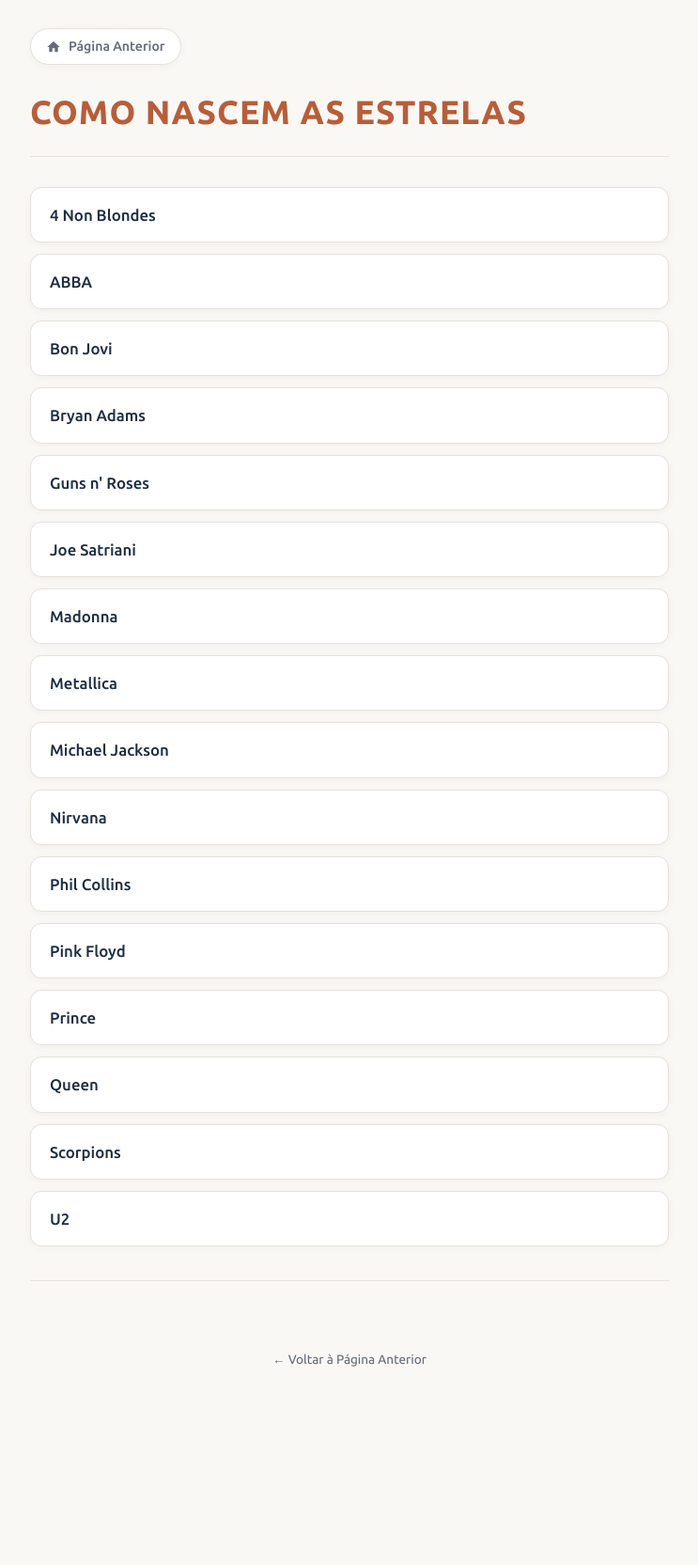
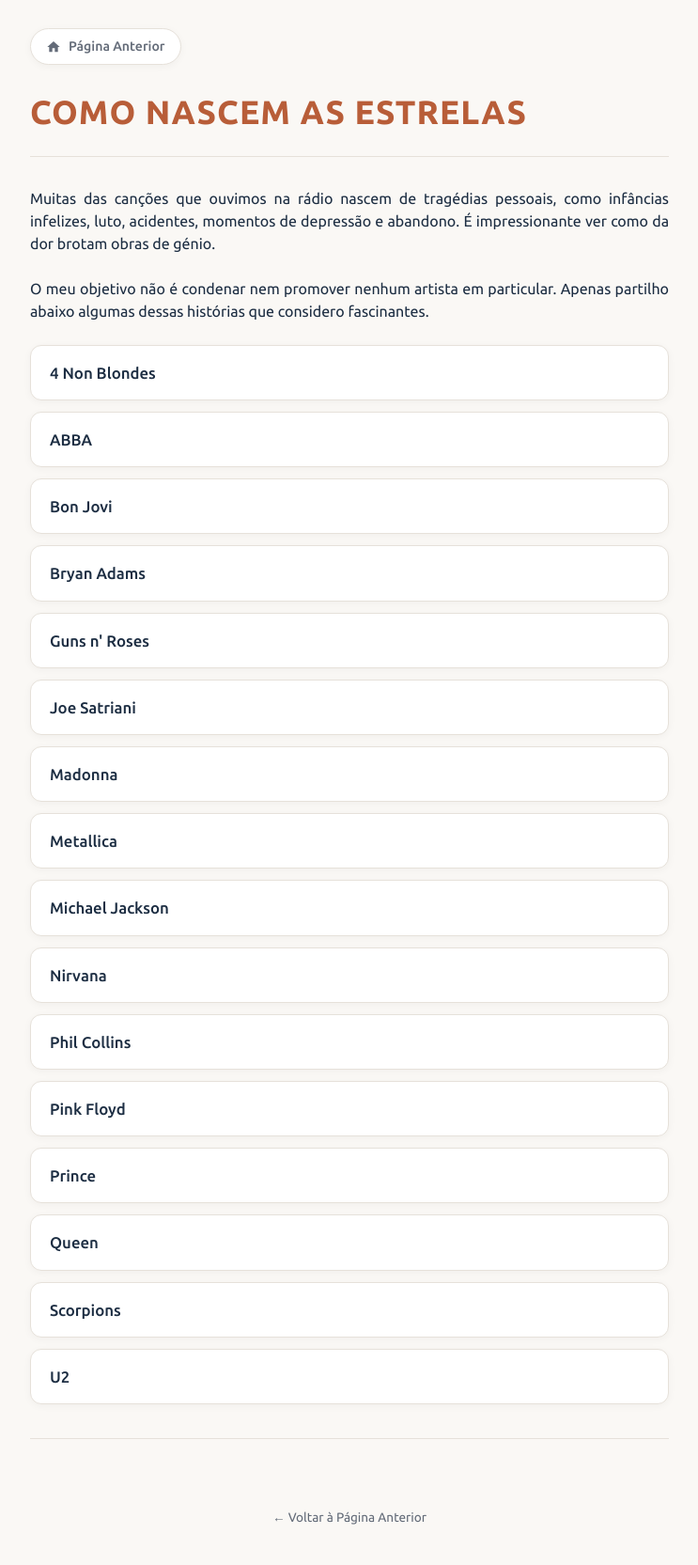
Before and after one commit to joaquim-capitao/musica, a Jekyll site: the page artistas/index.html, which Jekyll copies as it is, in a window 1280 px wide. Shown: the whole page at 94% size, without its empty margins (268-1011 px from the left). Built offline with Jekyll 4.4.1, drawn with Linux system fonts in a browser that asks for light colours; before the commit the page ends 1497 px from its top, so only the background shows below that.

Commit message:
Add content about song origins and artist stories
Added paragraphs discussing the origins of songs and personal stories of artists.

```diff
--- a/artistas/index.html
+++ b/artistas/index.html
@@ -231,6 +231,11 @@
       <h1 id="musica">Como Nascem as Estrelas</h1>
     </header>
 
+	<p style="text-align: justify;">Muitas das canções que ouvimos na rádio nascem de tragédias pessoais, como infâncias infelizes, luto, acidentes, momentos de depressão e abandono. É impressionante ver como da dor brotam obras de génio.</p>
+	<br>
+	<p style="text-align: justify;">O meu objetivo não é condenar nem promover nenhum artista em particular. Apenas partilho abaixo algumas dessas histórias que considero fascinantes.</p>
+	<br>
+
     <ul class="chronicles-list" id="chronicles-list">
       <li><a href="https://joaquim-capitao.github.io/musica/artistas/4-non-blondes"><span class="title">4 Non Blondes</span></a></li>
 
```
